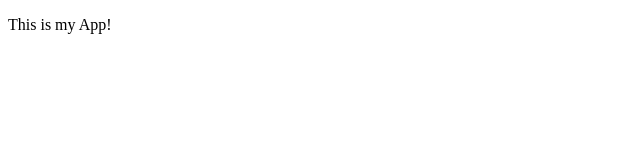
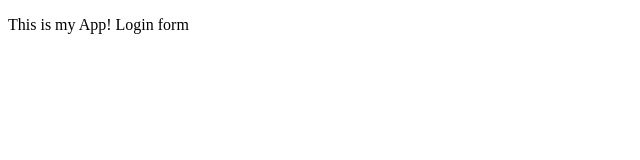
Before and after one commit to LuhxEn/myappsample, a plain HTML site: page index.html in a window 1280 px wide. Shown: the full height of the page, 0-640 px from the left. Drawn offline with Linux system fonts and the light colour scheme.

Commit message:
login form

```diff
--- /dev/null
+++ b/dir2/app2.js
@@ -0,0 +1 @@
+console.log("Hi");
--- a/index.html
+++ b/index.html
@@ -6,6 +6,8 @@
     <title>My Application</title>
 </head>
 <body>
-    <p>This is my App!</p>
+    <p>This is my App!
+        Login form
+    </p>
 </body>
 </html>
```
Also changed, not shown: log.txt (added), login.html (added).
